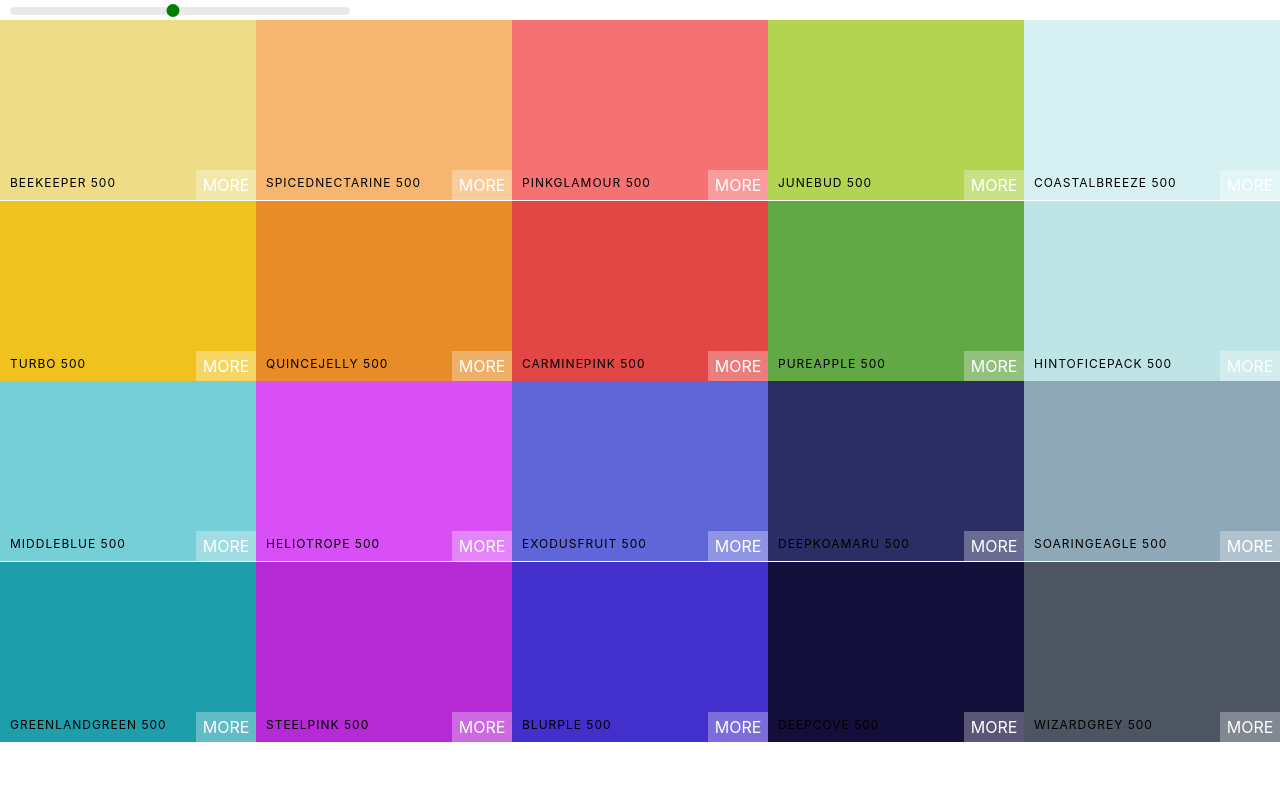
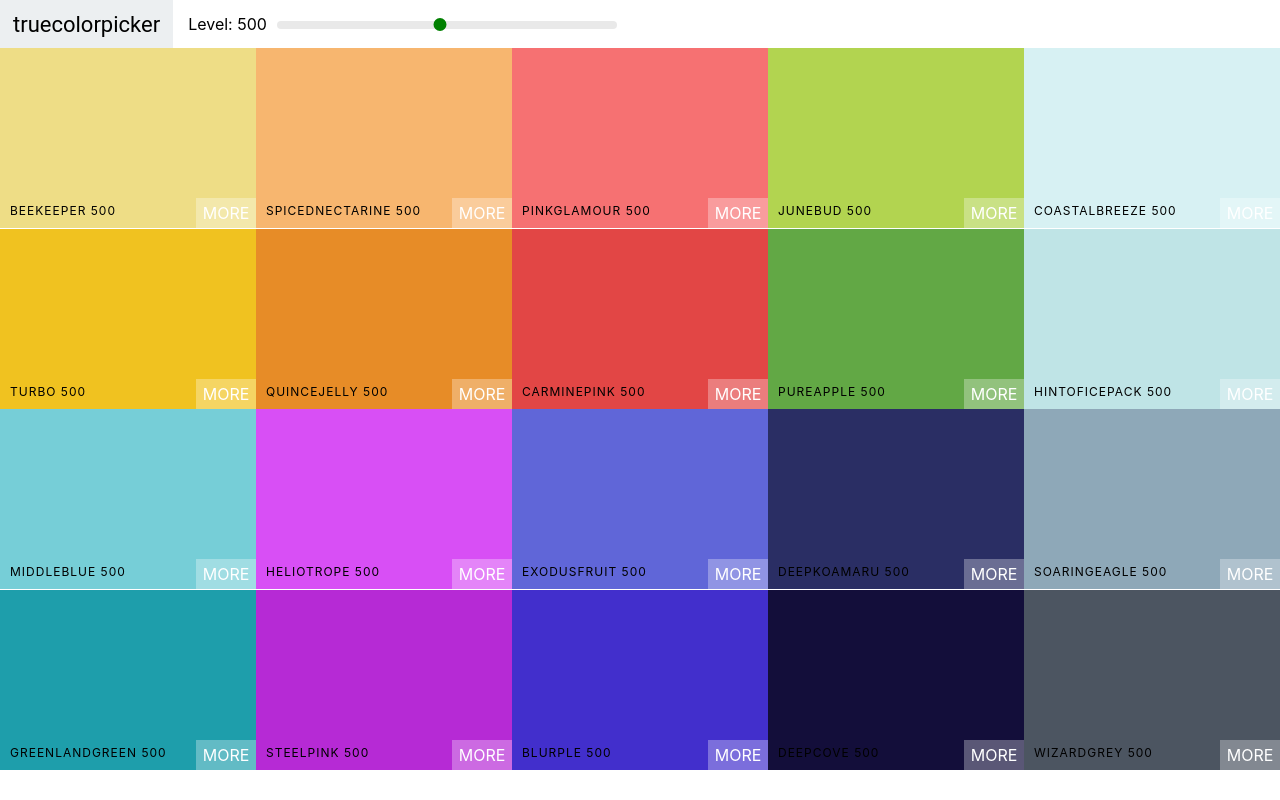
Before and after one commit to shanejames90/through-color, a React (Create React App) app: page / in a window 1280 px wide. Built offline with nearby package versions, Linux system fonts and the light colour scheme.

Commit message:
add navbar and font

```diff
--- /dev/null
+++ b/src/Navbar.css
@@ -0,0 +1,48 @@
+.Navbar {
+    display: flex;
+    align-items: center;
+    justify-content: flex-start;
+    height: 6vh;
+}
+.logo {
+    margin-right: 15px;
+    padding: 0 13px;
+    font-size: 22px;
+    background-color: #eceff1;
+    font-family: Roboto;
+    height: 100%;
+    display: flex;
+    align-items: center;
+
+}
+.logo a {
+    text-decoration: none;
+    color: black;
+}
+
+.slider {
+    width: 340px;
+    margin: 0 10px;
+    display: inline-block;
+}
+
+.rc-slider-track {
+    background: transparent;
+}
+
+.rc-slider-rail {
+    height: 8px;
+}
+.rc-slider-handle,
+.rc-slider-handle:active,
+.rc-slider-handle:focus,
+.rc-slider-handle:hover {
+    background-color: green;
+    outline: none;
+    border: 2px solid green;
+    box-shadow: none;
+    width: 13px;
+    height: 13px;
+    margin-left: -7px;
+    margin-top: -3px;
+}
--- /dev/null
+++ b/src/Navbar.js
@@ -0,0 +1,26 @@
+import React, { Component } from 'react';
+import Slider from 'rc-slider';
+import 'rc-slider/assets/index.css';
+import './Navbar.css'
+
+class Navbar extends Component {
+    render() {
+        const { level, changeLevel } = this.props
+        return (
+           <header className="Navbar">
+               <div className="logo">
+                   <a href='#'>truecolorpicker</a>
+               </div>
+               <div className="slider-container">
+                   <span>Level: {level}</span>
+                    <div className="slider">
+                        <Slider defaultValue={level} min={100} max={900} step={100} onAfterChange={changeLevel} />
+                    </div>
+               </div>
+
+           </header>
+        );
+    }
+}
+
+export default Navbar;
--- a/src/Palette.css
+++ b/src/Palette.css
@@ -4,29 +4,3 @@
 .Palette-colors {
     height: 90%;
 }
-.slider {
-    width: 340px;
-    margin: 0 10px;
-    display: inline-block;
-}
-
-.rc-slider-track {
-    background: transparent;
-}
-
-.rc-slider-rail {
-    height: 8px;
-}
-.rc-slider-handle,
-.rc-slider-handle:active,
-.rc-slider-handle:focus,
-.rc-slider-handle:hover {
-    background-color: green;
-    outline: none;
-    border: 2px solid green;
-    box-shadow: none;
-    width: 13px;
-    height: 13px;
-    margin-left: -7px;
-    margin-top: -3px;
-}
--- a/src/Palette.js
+++ b/src/Palette.js
@@ -1,8 +1,8 @@
 import React, { Component } from 'react';
 import ColorBox from './ColorBox';
-import 'rc-slider/assets/index.css';
+import Navbar from './Navbar'
 import './Palette.css';
-import Slider from 'rc-slider';
+
 
 class Palette extends Component {
     constructor(props) {
@@ -20,9 +20,7 @@
         })
         return (
             <div className="Palette">
-                <div className="slider">
-                    <Slider defaultValue={level} min={100} max={900} step={100} onAfterChange={this.changeLevel} />
-                </div>
+            <Navbar level={level} changeLevel={this.changeLevel} />
                 {/* Navbar goes here */}
                <div className="Palette-colors">
                   {colorBoxes}
```
